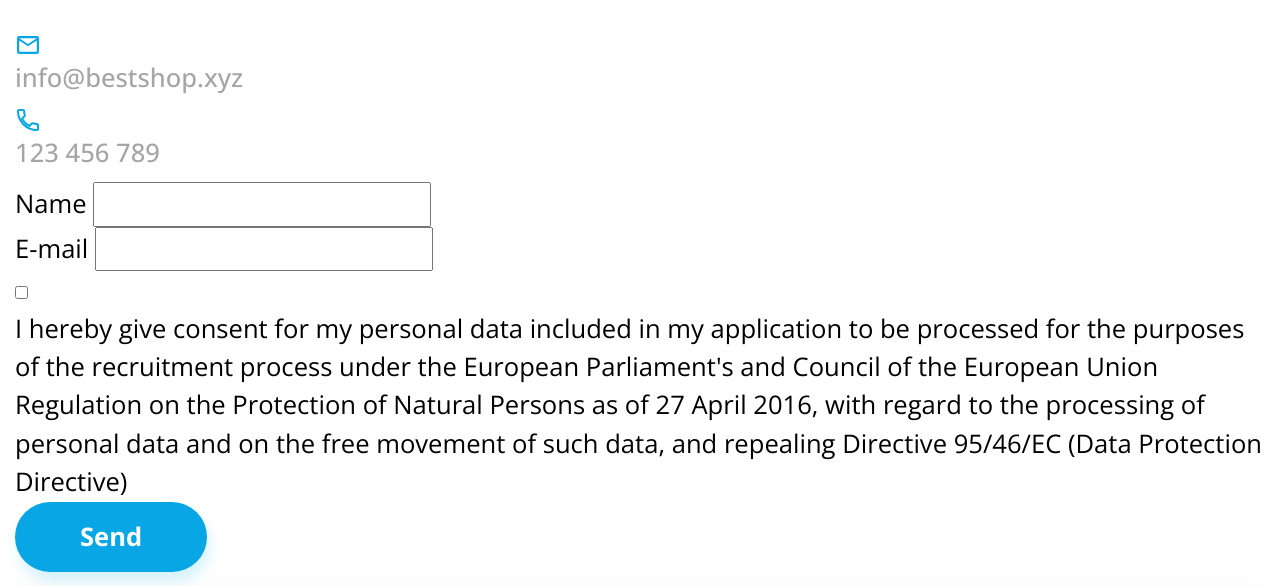
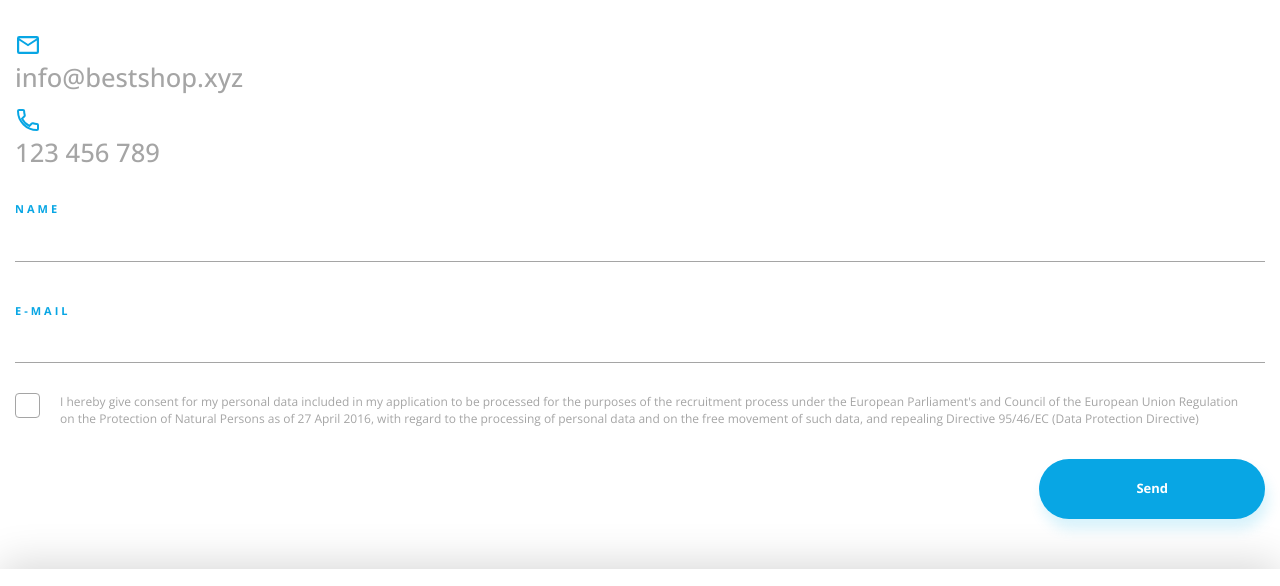
Before and after one commit to TerezaKadeckova/workshop1, a website built with Parcel: page index.html in a window 1280 px wide. Shown: the part 4597-5183 px from the top of the page. Built offline with nearby package versions, Linux system fonts and the light colour scheme.

Commit message:
last version

```diff
--- /dev/null
+++ b/scss/components/_form.scss
@@ -0,0 +1,88 @@
+.form {
+    display: flex;
+    flex-direction: column;
+
+    @include tablet {
+      margin-top: 20px;
+    }
+
+    &__field {
+      display: flex;
+      flex-direction: column;
+
+      &:first-of-type {
+        margin-bottom: 42px;
+      }
+    }
+
+    &__label {
+      font-weight: bold;
+      text-transform: uppercase;
+      color: $c-primary;
+      line-height: 0.9rem;
+      letter-spacing: 3px;
+      font-size: 0.6875rem;
+    }
+
+    &__input {
+      border: none;
+      border-bottom: 1px solid $c-grey;
+      background-color: transparent;
+      line-height: 2.625rem;
+    }
+
+    &__consent {
+      margin-top: 30px;
+    }
+
+    &__checkbox {
+      display: block;
+      position: relative;
+      padding-left: 35px;
+      margin-bottom: 12px;
+      cursor: pointer;
+      font-size: 1.375rem;
+
+      input {
+        position: absolute;
+        opacity: 0;
+        cursor: pointer;
+        height: 0;
+        width: 0;
+
+        &:checked {
+          ~ .checkbox {
+            background-image: url(../assets/Checkmark.svg);
+            background-position: center;
+            background-size: 50%;
+            background-repeat: no-repeat;
+          }
+        }
+      }
+
+      .checkbox {
+        position: absolute;
+        top: 0;
+        left: 0;
+        height: 25px;
+        width: 25px;
+        background-color: $c-white;
+        border: 1px solid $c-grey;
+        border-radius: 4px;
+      }
+
+      .consent__text {
+        margin: 0 10px;
+        font-size: 0.75rem;
+        color: $c-grey;
+        line-height: 17px;
+      }
+    }
+
+    .btn {
+      font-size: 0.8125rem;
+      padding: 20px 97px;
+      align-self: flex-end;
+      margin-top: 20px;
+    }
+  }
--- a/scss/main.scss
+++ b/scss/main.scss
@@ -16,4 +16,7 @@
 
 
 // components
+
+@import "components/form";
+
 // ... buttons, menu, header, ...
```
